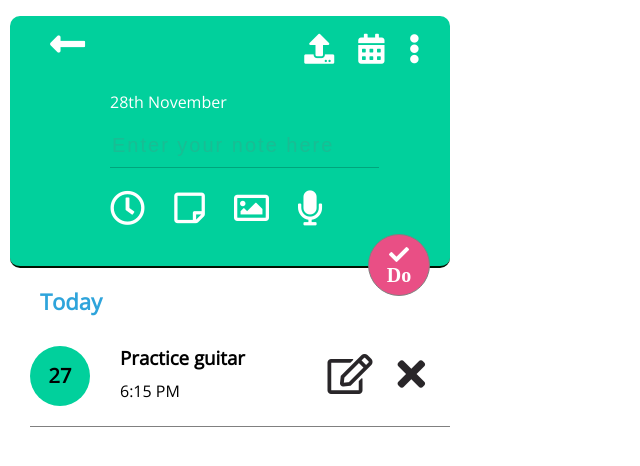
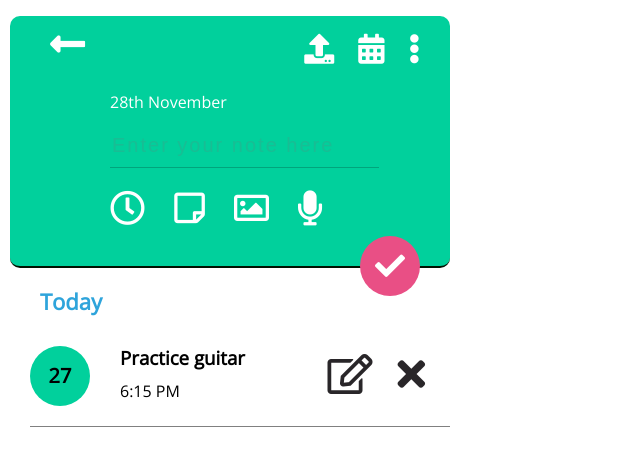
Before and after one commit to brace99/ToDoApp, a website: page app/index.html in a window 1280 px wide. Shown: the whole page, without its empty margins (0-640 px from the left). Drawn offline with nearby package versions, Linux system fonts and the light colour scheme.

Commit message:
fix button

```diff
--- a/app/css/style.css
+++ b/app/css/style.css
@@ -98,15 +98,14 @@ ul {
 .button-bottom-check {
 	position:absolute;
 	bottom:-30px;
-	right:20px;
+	right:30px;
     cursor:pointer;
     background-color:#E94F85;
     border-radius:50%;
-    line-height:10px;
-    border:1px solid grey ;
+    line-height:60px;
     height:60px;
     width:60px;
-    font-size:20px;
+    font-size:30px;
     text-align:center;
     z-index:2;
 }
--- a/app/index.html
+++ b/app/index.html
@@ -34,8 +34,7 @@
 		    	<li class="button-bottom-images"><i class="far fa-image"></i></li>
 		    	<li class="button-bottom-microfone"><i class="fas fa-microphone"></i></li>
 		    	<li class="button-bottom-check">
-		    	   <br><i class="fas fa-check">
-		    			<br>Do</i>
+		    	<i class="fas fa-check"></i>
 		    	</li>
 		    </ul>
 	    </div>
```
